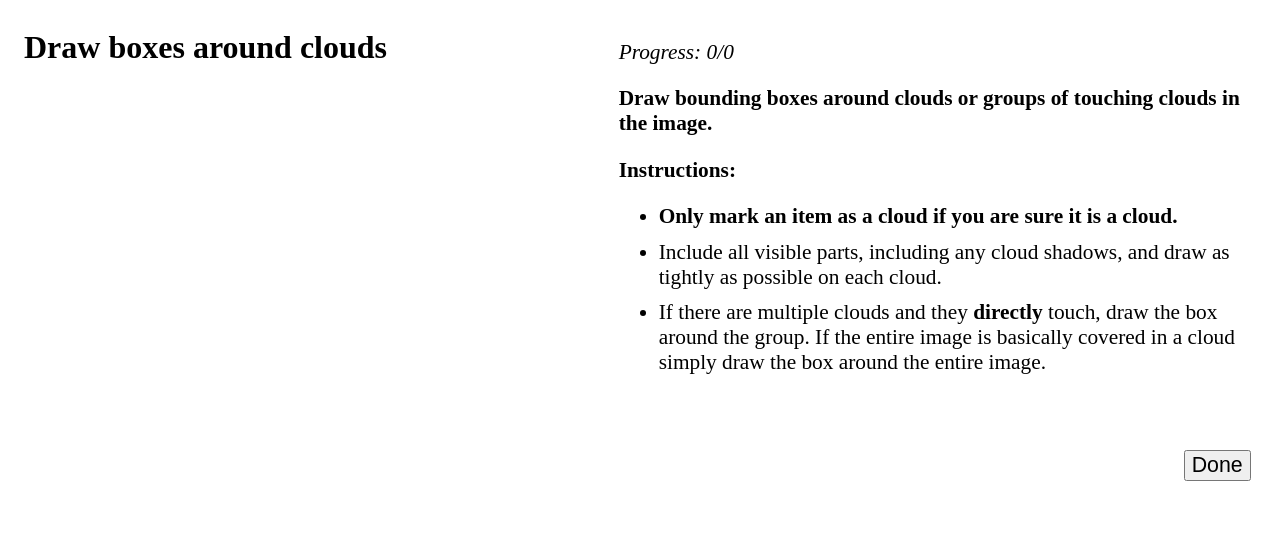
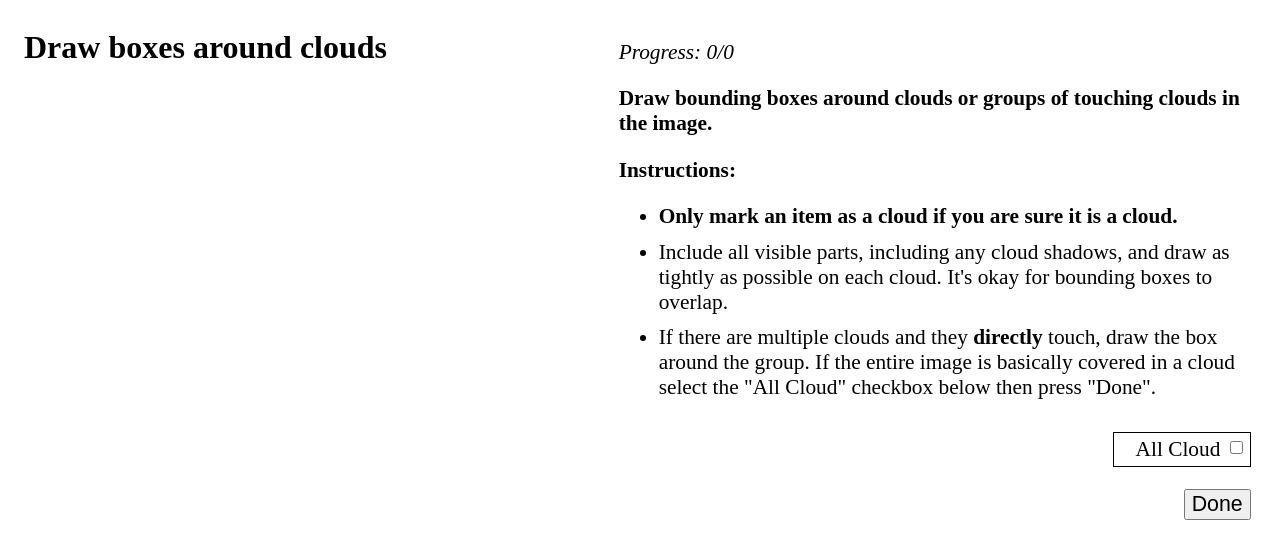
Before and after one commit to BradNeuberg/cloudless, a Django app: page /train/annotate in a window 1280 px wide. Shown: the top 559 px of the page. Run offline with Django 3.2, Linux system fonts and the light colour scheme; data that the repository does not hold is empty; some libraries are stand-ins or nearby versions.

Commit message:
Make it easier to say the whole annotated image has a cloud.

```diff
--- a/src/annotate/train/static/css/draw_bbox.css
+++ b/src/annotate/train/static/css/draw_bbox.css
@@ -29,15 +29,25 @@
   padding-bottom: 0.5em;
 }
 
-.done,
-.delete {
+.done {
   float: right;
-  margin-top: 2em;
   font-size: 16pt;
+  display: block;
+  clear: both;
 }
 
-.delete {
-  margin-right: 1em;
+.all-cloud-container {
+  border: 1px solid black;
+  width: 6em;
+  padding: 4px;
+  float: right;
+  text-align: right;
+  margin-bottom: 1em;
+}
+
+.all-cloud {
+  position: relative;
+  top: -2px;
 }
 
 .image-container {
--- a/src/annotate/train/static/js/draw_bbox.js
+++ b/src/annotate/train/static/js/draw_bbox.js
@@ -31,13 +31,17 @@ function on_image_load(context){
 function on_submit(evt){
   var areas = $('#annotate-me').selectAreas('relativeAreas');
 
-  areas.forEach(function(box) {
+  if ($('input.all-cloud').prop('checked')) {
     var input = $('<input type="hidden" name="new-bbox" />');
-    input.val([box.x, box.y, box.width, box.height].join(','));
+    input.val([0, 0, 512, 512].join(','));
     $('form').append(input);
-  });
-
-  // TODO: Make sure there are either bounding boxes _or_ one of the checkboxes is selected.
+  } else {
+    areas.forEach(function(box) {
+      var input = $('<input type="hidden" name="new-bbox" />');
+      input.val([box.x, box.y, box.width, box.height].join(','));
+      $('form').append(input);
+    });
+  }
 
   // Uncomment for debugging:
   //evt.preventDefault();
--- a/src/annotate/train/templates/train/annotate.html
+++ b/src/annotate/train/templates/train/annotate.html
@@ -37,9 +37,14 @@
           <p class="instructions">Instructions:</p>
           <ul>
             <li><b>Only mark an item as a cloud if you are sure it is a cloud.</b></li>
-            <li>Include all visible parts, including any cloud shadows, and draw as tightly as possible on each cloud.</li>
-            <li>If there are multiple clouds and they <b>directly</b> touch, draw the box around the group. If the entire image is basically covered in a cloud simply draw the box around the entire image.</li>
+            <li>Include all visible parts, including any cloud shadows, and draw as tightly as possible on each cloud. It's okay for bounding boxes to overlap.</li>
+            <li>If there are multiple clouds and they <b>directly</b> touch, draw the box around the group. If the entire image is basically covered in a cloud select the "All Cloud" checkbox below then press "Done".</li>
           </ul>
+
+          <div class="all-cloud-container">
+            <label for="all-cloud">All Cloud</label>
+            <input type="checkbox" class="all-cloud" name="all-cloud" />
+          </div>
 
           <button class="done" type="submit">Done</button>
         </div>
```
